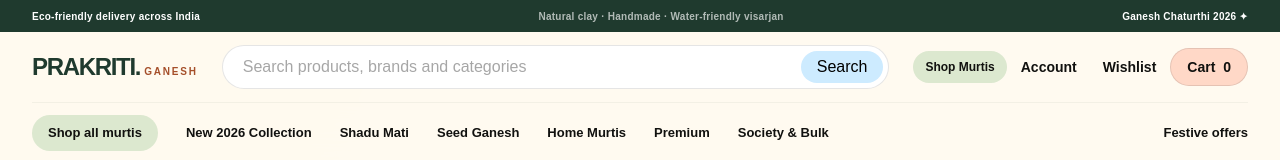
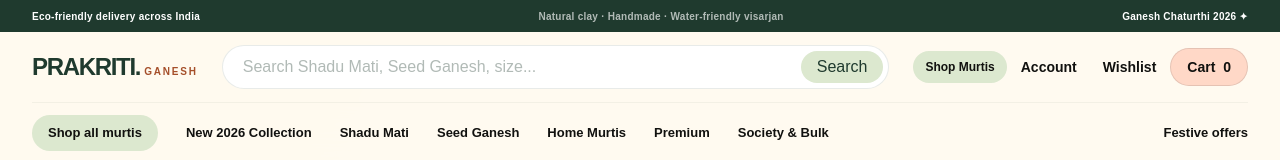
Before and after one commit to shuvinexofficial143-design/nexora-commerce, a Next.js app: page / in a window 1280 px wide. Shown: the top 160 px of the page. Built offline with nearby package versions, Linux system fonts and the light colour scheme; no server answers.

Commit message:
Adapt search bar for Ganesh products

```diff
--- a/components/search/search-bar.tsx
+++ b/components/search/search-bar.tsx
@@ -2,18 +2,18 @@ export function SearchBar() {
   return (
     <form action="/search" className="group relative" role="search">
       <label htmlFor="site-search" className="sr-only">
-        Search Nexora
+        Search Prakriti Ganesh
       </label>
       <input
         id="site-search"
         name="q"
         type="search"
-        placeholder="Search products, brands and categories"
-        className="h-11 w-full rounded-full border border-black/10 bg-white pl-5 pr-24 text-sm font-medium outline-none transition placeholder:text-black/35 focus:border-black/30 focus:shadow-[0_0_0_4px_rgba(215,255,71,0.22)]"
+        placeholder="Search Shadu Mati, Seed Ganesh, size..."
+        className="h-11 w-full rounded-full border border-[#1f3a2e]/10 bg-white pl-5 pr-24 text-sm font-medium outline-none transition placeholder:text-[#1f3a2e]/35 focus:border-[#1f3a2e]/30 focus:shadow-[0_0_0_4px_rgba(220,232,207,0.7)]"
       />
       <button
         type="submit"
-        className="absolute right-1.5 top-1.5 h-8 rounded-full bg-[#CDEBFF] px-4 text-xs font-black text-black transition hover:bg-[#B8E1FA]"
+        className="absolute right-1.5 top-1.5 h-8 rounded-full bg-[#dce8cf] px-4 text-xs font-black text-[#1f3a2e] transition hover:bg-[#cbdcbc]"
       >
         Search
       </button>
```
